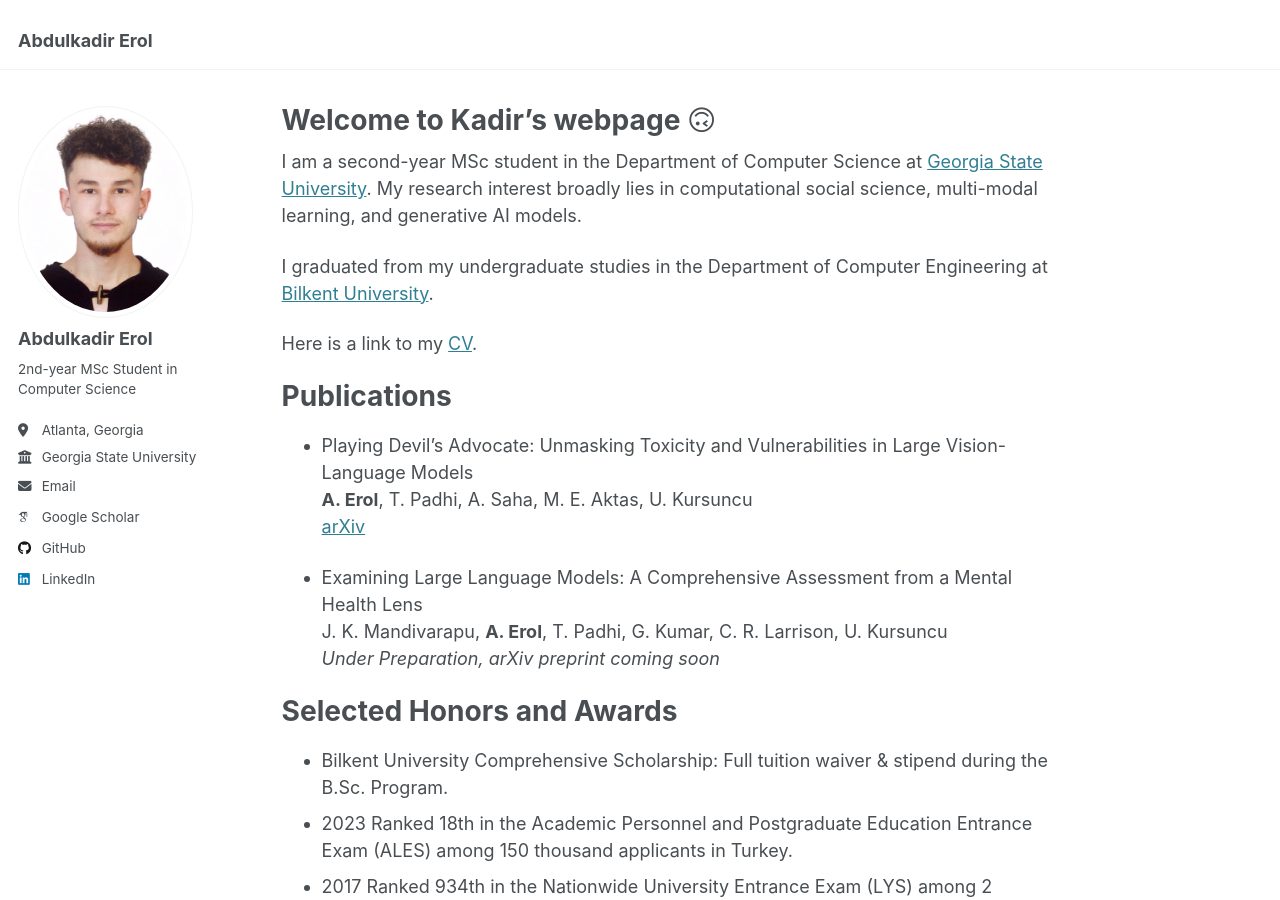
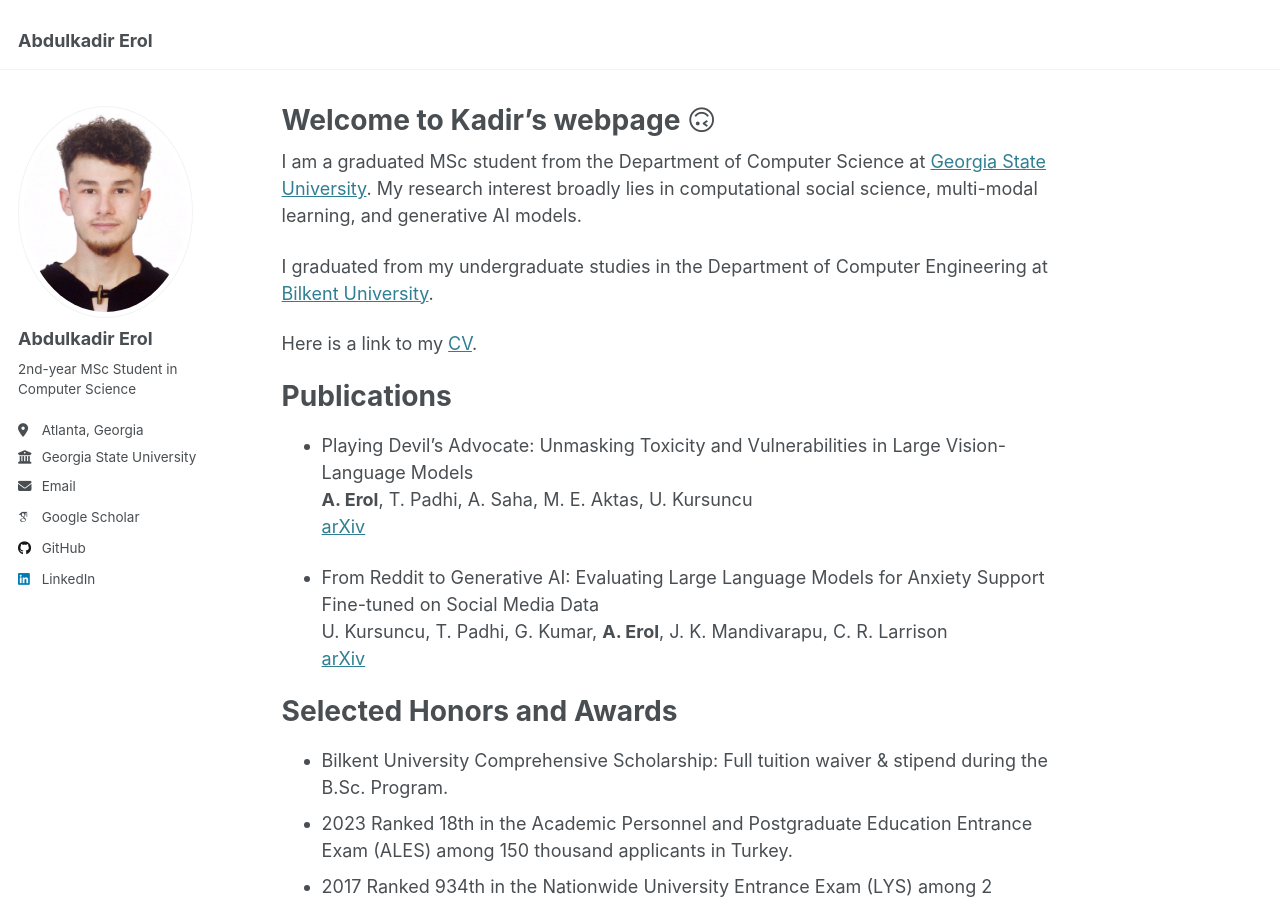
Before and after one commit to abdulkadirerol/abdulkadirerol.github.io, a Jekyll site: the page built from _pages/about.md, in a window 1280 px wide and 900 px high. Built offline with Jekyll 4.4.1, drawn with Linux system fonts in a browser that asks for light colours; some web fonts are replaced.

Commit message:
Update about.md

```diff
--- a/_pages/about.md
+++ b/_pages/about.md
@@ -7,7 +7,7 @@ redirect_from:
   - /about.html
 ---
 
-I am a second-year MSc student in the Department of Computer Science at [Georgia State University](https://www.gsu.edu/). My research interest broadly lies in computational social science, multi-modal learning, and generative AI models.
+I am a graduated MSc student from the Department of Computer Science at [Georgia State University](https://www.gsu.edu/). My research interest broadly lies in computational social science, multi-modal learning, and generative AI models.
 
 I graduated from my undergraduate studies in the Department of Computer Engineering at [Bilkent University](https://w3.bilkent.edu.tr/bilkent/).
 
@@ -19,9 +19,9 @@ Publications
 **A. Erol**, T. Padhi, A. Saha, M. E. Aktas, U. Kursuncu <br>
 [arXiv](https://arxiv.org/abs/2501.09039)
 
-- Examining Large Language Models: A Comprehensive Assessment from a Mental Health Lens <br>
-J. K. Mandivarapu, **A. Erol**, T. Padhi, G. Kumar, C. R. Larrison, U. Kursuncu <br>
-*Under Preparation, arXiv preprint coming soon*
+- From Reddit to Generative AI: Evaluating Large Language Models for Anxiety Support Fine-tuned on Social Media Data <br>
+U. Kursuncu, T. Padhi, G. Kumar, **A. Erol**, J. K. Mandivarapu, C. R. Larrison <br>
+[arXiv](https://arxiv.org/abs/2505.18464)
 
 Selected Honors and Awards
 ======
```
